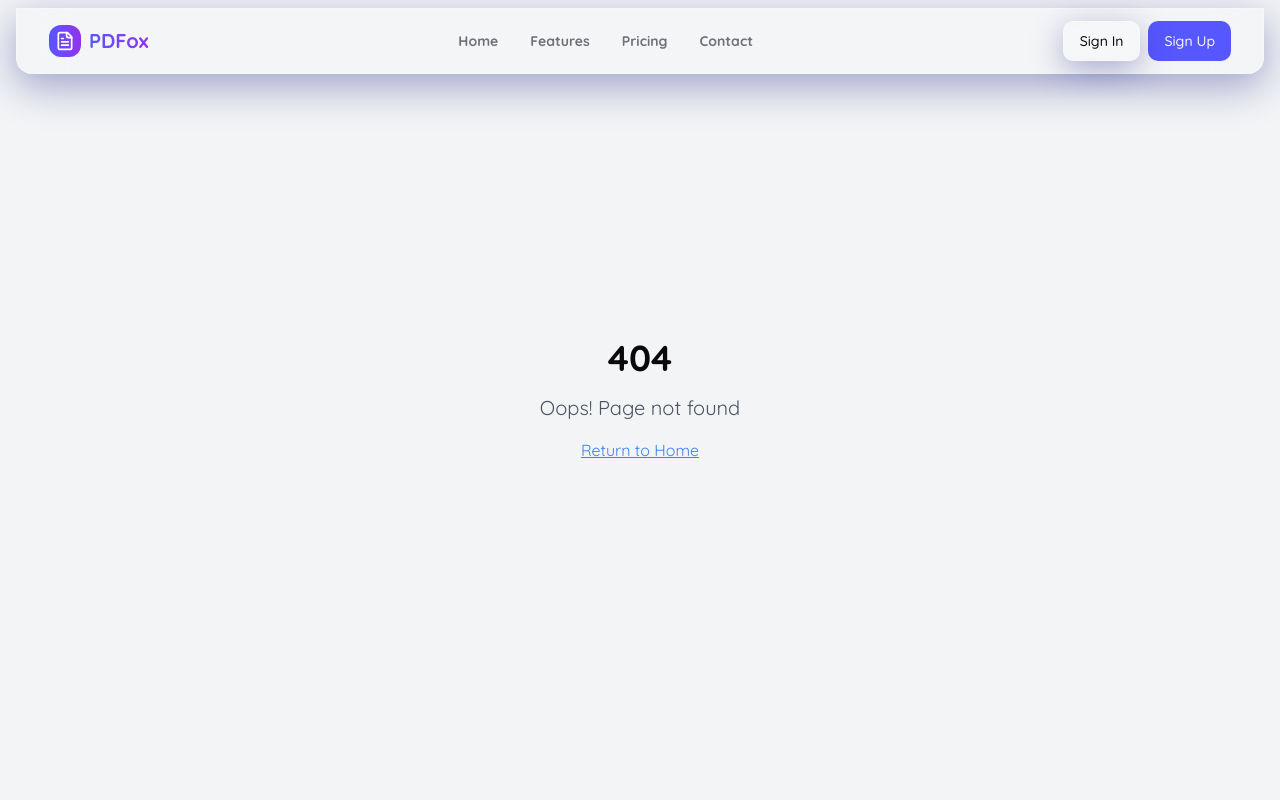
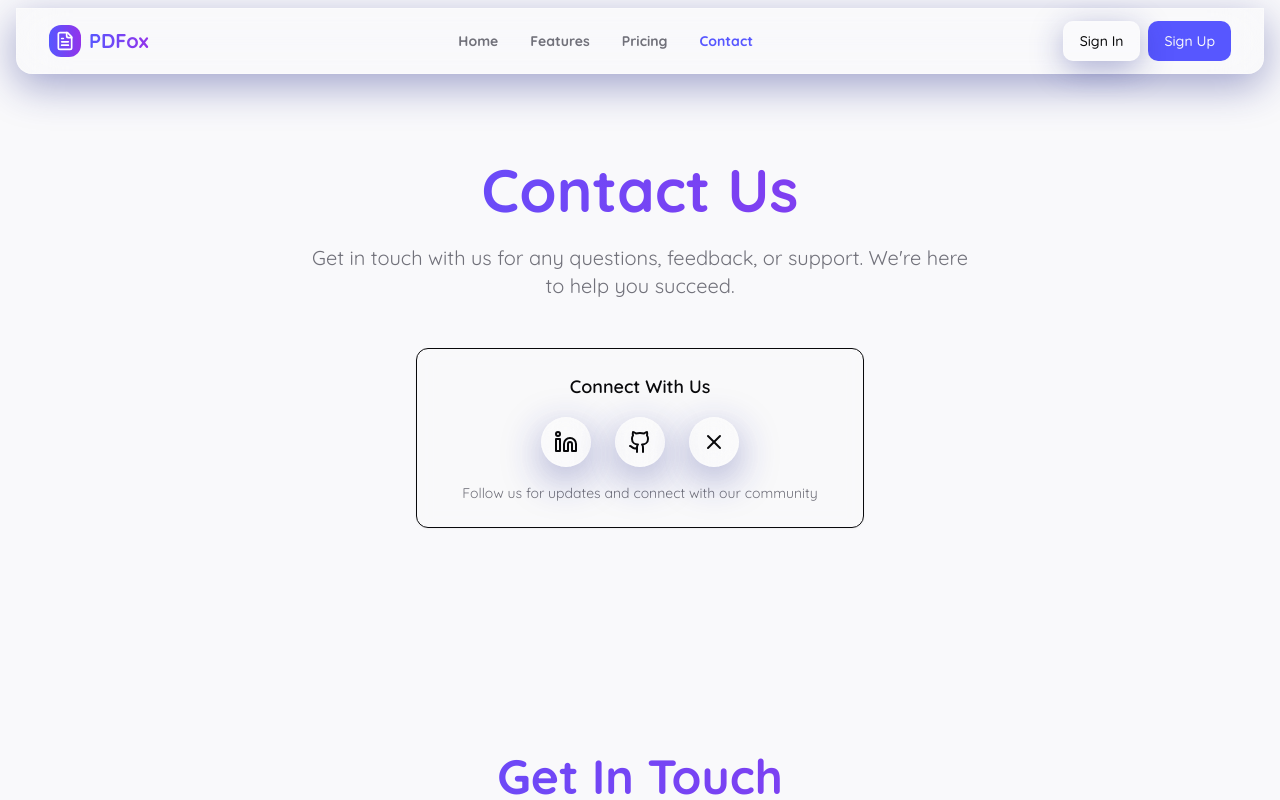
Before and after one commit to suvepatra004/format-doc-now, a React (Vite) app: page /contact in a window 1280 px wide. Before the commit this address had no page. Shown: the top 800 px of the page. Built offline with nearby package versions, Linux system fonts and the light colour scheme.

Commit message:
Fix routing and add social links
Fixes routing issue to Contact page and adds LinkedIn, X, and GitHub links to the Contact page.

```diff
--- a/src/App.tsx
+++ b/src/App.tsx
@@ -9,6 +9,7 @@ import { Footer } from "@/components/Footer";
 import Landing from "./pages/Landing";
 import Features from "./pages/Features";
 import Pricing from "./pages/Pricing";
+import Contact from "./pages/Contact";
 import Login from "./pages/Auth/Login";
 import Signup from "./pages/Auth/Signup";
 import Editor from "./pages/Editor";
@@ -30,6 +31,7 @@ const App = () => (
                 <Route path="/" element={<Landing />} />
                 <Route path="/features" element={<Features />} />
                 <Route path="/pricing" element={<Pricing />} />
+                <Route path="/contact" element={<Contact />} />
                 <Route path="/login" element={<Login />} />
                 <Route path="/signup" element={<Signup />} />
                 <Route path="/editor" element={<Editor />} />
--- a/src/components/Navbar.tsx
+++ b/src/components/Navbar.tsx
@@ -70,12 +70,14 @@ export function Navbar() {
             >
               Pricing
             </Link>
-            <a
-              href="#contact"
-              className="text-sm font-extrabold transition-colors hover:text-primary text-muted-foreground"
+            <Link
+              to="/contact"
+              className={`text-sm font-extrabold transition-colors hover:text-primary ${
+                isActive('/contact') ? 'text-primary' : 'text-muted-foreground'
+              }`}
             >
               Contact
-            </a>
+            </Link>
             {user && (
                 <Link
                   to="/dashboard"
@@ -184,13 +186,13 @@ export function Navbar() {
                >
                  Pricing
                </Link>
-               <a
-                 href="#contact"
+               <Link
+                 to="/contact"
                  className="block px-3 py-2 text-base font-bold text-muted-foreground hover:text-primary"
                  onClick={() => setIsMenuOpen(false)}
                >
                  Contact
-               </a>
+               </Link>
                {user && (
                 <Link
                   to="/dashboard"
--- /dev/null
+++ b/src/pages/Contact.tsx
@@ -0,0 +1,88 @@
+import { motion } from 'framer-motion';
+import { ContactSection } from '@/components/ContactSection';
+import { Button } from '@/components/ui/button';
+import { Card, CardContent } from '@/components/ui/card';
+import { Linkedin, Github, X } from 'lucide-react';
+
+const Contact = () => {
+  const socialLinks = [
+    {
+      name: 'LinkedIn',
+      url: 'https://www.linkedin.com/in/suvendu-kumar-patra-723850230',
+      icon: Linkedin,
+      color: 'hover:text-blue-600'
+    },
+    {
+      name: 'GitHub',
+      url: 'https://github.com/suvepatra004',
+      icon: Github,
+      color: 'hover:text-gray-800 dark:hover:text-gray-200'
+    },
+    {
+      name: 'X (Twitter)',
+      url: 'https://x.com/DevRative',
+      icon: X,
+      color: 'hover:text-blue-400'
+    }
+  ];
+
+  return (
+    <div className="min-h-screen bg-background pt-20">
+      {/* Hero Section */}
+      <section className="py-20 px-4 sm:px-6 lg:px-8">
+        <div className="max-w-4xl mx-auto text-center">
+          <motion.div
+            initial={{ opacity: 0, y: 20 }}
+            animate={{ opacity: 1, y: 0 }}
+            transition={{ duration: 0.8 }}
+          >
+            <h1 className="text-4xl sm:text-6xl font-bold mb-6 gradient-text">
+              Contact Us
+            </h1>
+            <p className="text-xl text-muted-foreground max-w-2xl mx-auto mb-12">
+              Get in touch with us for any questions, feedback, or support. We're here to help you succeed.
+            </p>
+          </motion.div>
+
+          {/* Social Media Links */}
+          <motion.div
+            initial={{ opacity: 0, y: 20 }}
+            animate={{ opacity: 1, y: 0 }}
+            transition={{ duration: 0.6, delay: 0.2 }}
+            className="mb-16"
+          >
+            <Card className="glass hover:glass-strong transition-all duration-300 border-border/40 max-w-md mx-auto">
+              <CardContent className="p-6">
+                <h3 className="text-lg font-semibold mb-4 text-center">Connect With Us</h3>
+                <div className="flex justify-center space-x-6">
+                  {socialLinks.map((social) => (
+                    <motion.a
+                      key={social.name}
+                      href={social.url}
+                      target="_blank"
+                      rel="noopener noreferrer"
+                      className={`p-3 rounded-full glass-strong transition-all duration-300 ${social.color}`}
+                      whileHover={{ scale: 1.1 }}
+                      whileTap={{ scale: 0.95 }}
+                    >
+                      <social.icon className="h-6 w-6" />
+                      <span className="sr-only">{social.name}</span>
+                    </motion.a>
+                  ))}
+                </div>
+                <p className="text-sm text-muted-foreground text-center mt-4">
+                  Follow us for updates and connect with our community
+                </p>
+              </CardContent>
+            </Card>
+          </motion.div>
+        </div>
+      </section>
+
+      {/* Contact Form Section */}
+      <ContactSection />
+    </div>
+  );
+};
+
+export default Contact;
```
